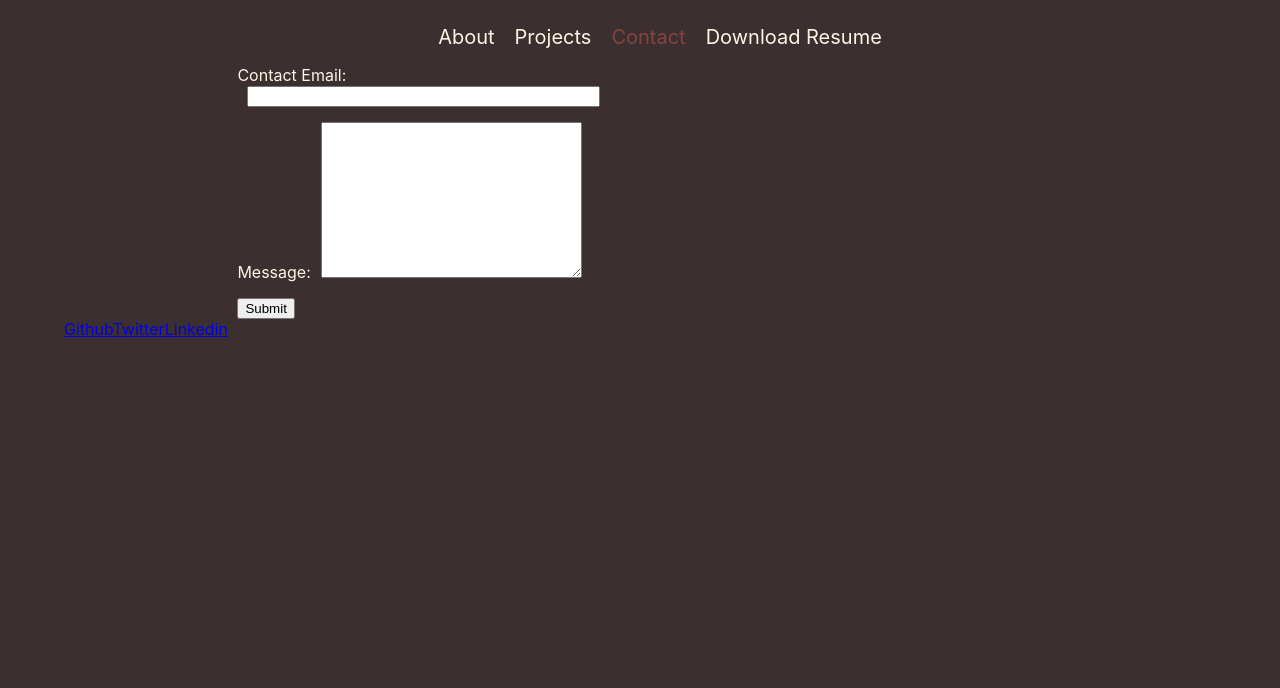
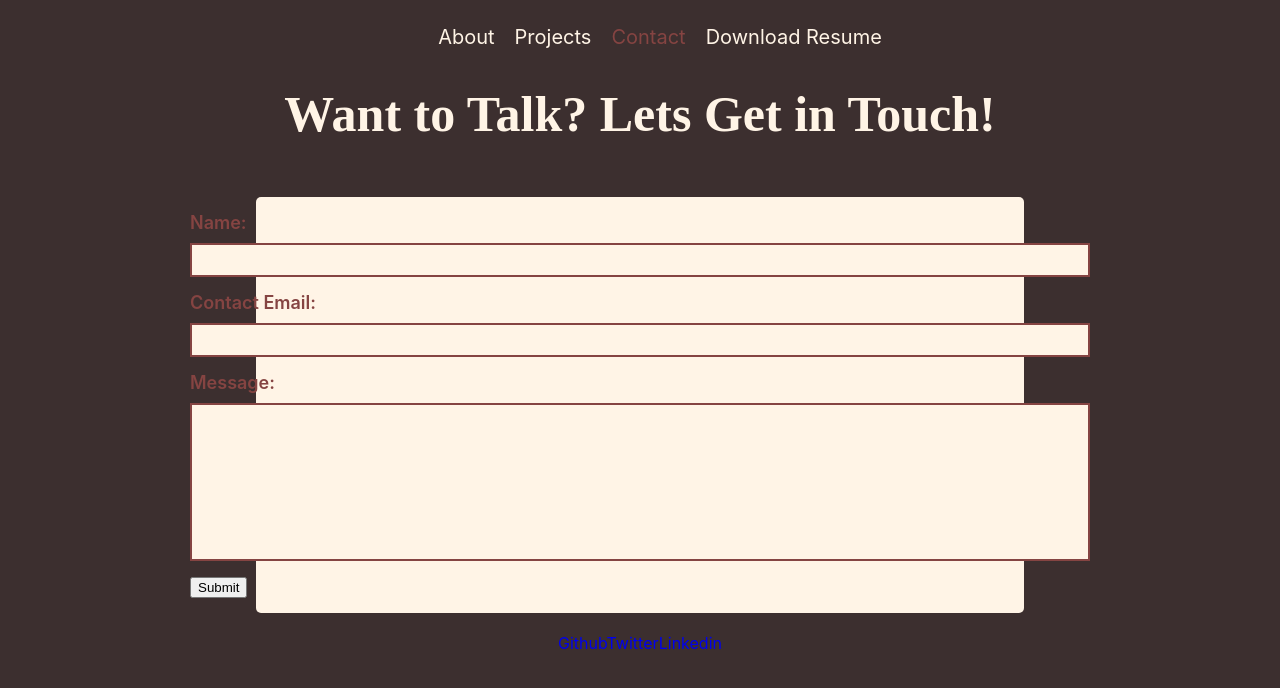
Before and after one commit to kguertin/portfolio-website, a React (Create React App) app in the folder client/: page / in a window 1280 px wide. Both pictures are taken after a click on the item "Contact". Shown: the top 688 px of the page. Built offline with nearby package versions, Linux system fonts and the light colour scheme.

Commit message:
work on some styles for the contact component

```diff
--- a/client/src/App.css
+++ b/client/src/App.css
@@ -0,0 +1,7 @@
+a {
+    text-decoration: none ;
+}
+
+* {
+    box-sizing: border-box;
+}
--- a/client/src/components/contact-form/contact-form.component.jsx
+++ b/client/src/components/contact-form/contact-form.component.jsx
@@ -9,7 +9,8 @@ export class ContactForm extends Component{
 
         this.state = {
             message: '',
-            email: ''
+            email: '',
+            name: ''
         }
     }
 
@@ -30,18 +31,19 @@ export class ContactForm extends Component{
         return (
            <div className="form-container">
                <form onSubmit={this.handleSubmit}>
-                <div className="form-section">
-                        <label>
-                            Contact Email:
-                            <input className="email-input" name="email" type="email" value={this.state.email} onChange={this.handleChange} />
-                        </label>
-                </div>
-                <div className="form-section">
-                    <label>Message:
+                    <div className="form-section">
+                        <label>Name: </label>
+                        <input className="email-input" name="name" type="text" value={this.state.name} onChange={this.handleChange} />
+                    </div>
+                    <div className="form-section">
+                        <label>Contact Email: </label>
+                        <input className="email-input" name="email" type="email" value={this.state.email} onChange={this.handleChange} />
+                    </div>
+                    <div className="form-section">
+                        <label>Message:</label>
                         <textarea className="message-input" name="message" value={this.state.message} onChange={this.handleChange} id="" cols="30" rows="10"></textarea>
-                    </label>
-                </div>
-                <button type="submit">Submit</button>
+                    </div>
+                    <button type="submit">Submit</button>
                </form>
            </div>
         )
--- a/client/src/components/contact-form/contact-form.styles.css
+++ b/client/src/components/contact-form/contact-form.styles.css
@@ -1,19 +1,37 @@
 .form-container {
     display: flex;
     justify-content: center;
-    color: #fff4e6;
-    width: 60%;
+    color:  #854442;
+    width: 60vw;
+    background-color: #fff4e6;
+    margin: 20px auto;
+    padding: 15px 10px;
+    border-radius: 5px;;
 }
 
 .form-section {
+    width: 90%;
     margin-bottom: 15px;
+    display: flex;
+    flex-direction: column;
+}
+
+.form-section label {
+    margin-bottom: 10px;
+    font-size: 18px;
+    font-weight: 600;
 }
 
 .email-input {
-    margin-left: 10px;
-    width: 100%;
+    width: 900px;
+    background-color: #fff4e6;
+    border: 2px solid #854442;
+    padding: 7.5px;
 }
 
 .message-input {
-    margin-left: 10px;
+    width: 900px;
+    background-color: #fff4e6;
+    border: 2px solid #854442;
+    resize: none;
 }
--- a/client/src/components/contact-section/contact-section.component.jsx
+++ b/client/src/components/contact-section/contact-section.component.jsx
@@ -8,6 +8,7 @@ import './contact-section.styles.css';
 export const Contact = () => {
     return (
         <div className="contact-container">
+            <h1 className="header">Want to Talk? Lets Get in Touch!</h1>
             <ContactForm />
             <Socials />
         </div>
--- a/client/src/components/contact-section/contact-section.styles.css
+++ b/client/src/components/contact-section/contact-section.styles.css
@@ -1,4 +1,9 @@
 .contact-container {
-    margin: 0 auto;
-    width: 90vw;
+    display: flex;
+    flex-direction: column;
+    align-items: center;
 }
+
+.header {
+    color: #fff4e6;
+}
--- a/client/src/components/project/project.styles.css
+++ b/client/src/components/project/project.styles.css
@@ -8,9 +8,8 @@
 }
 
 .project-skills {
-    display:grid;
-    grid-template-columns: 1fr 1fr 1fr 1fr;
-    grid-gap: 7.5px;
+    display:flex;
+    justify-content: center;
     margin: 10px 0;
 }
 
```
